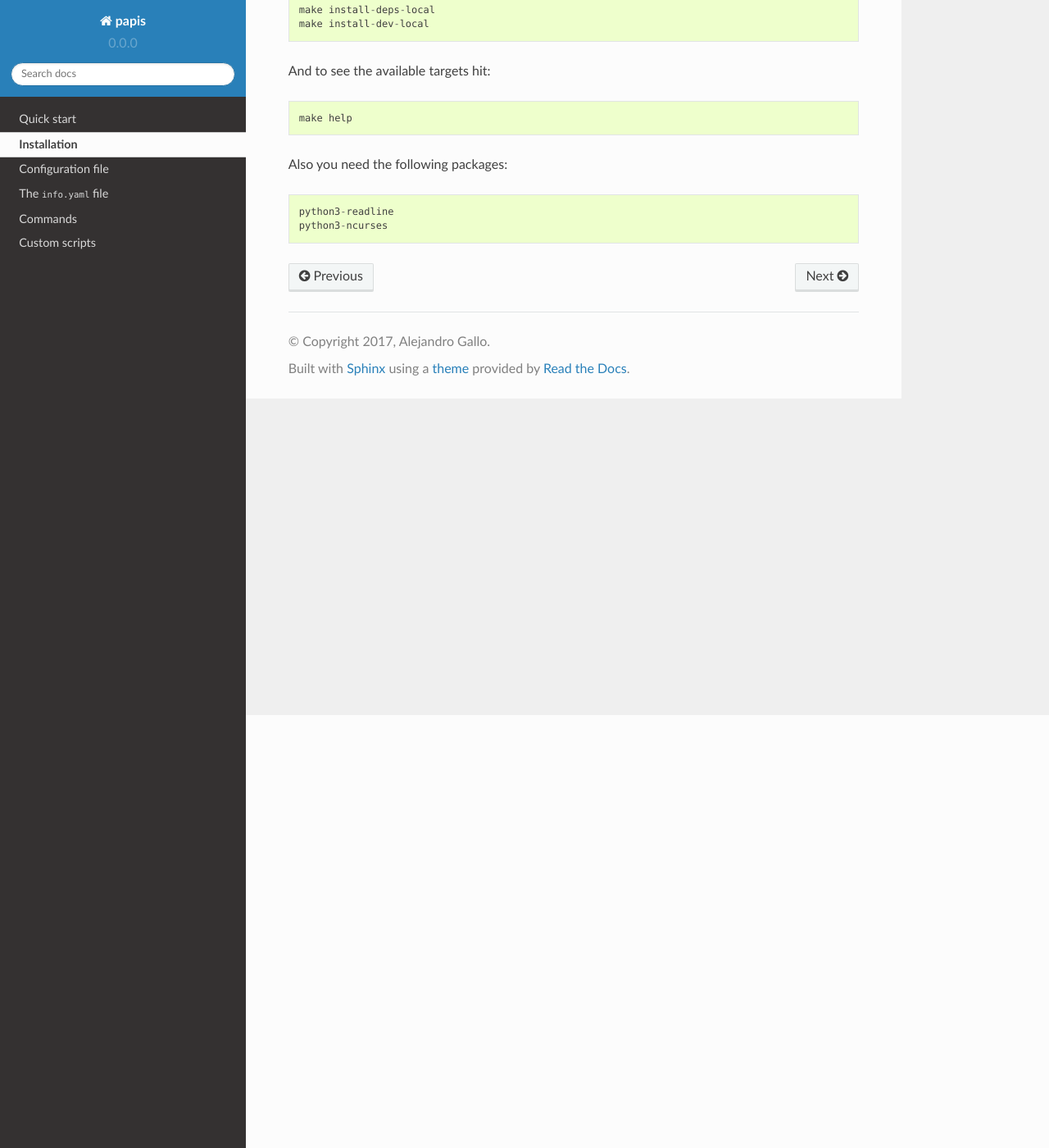
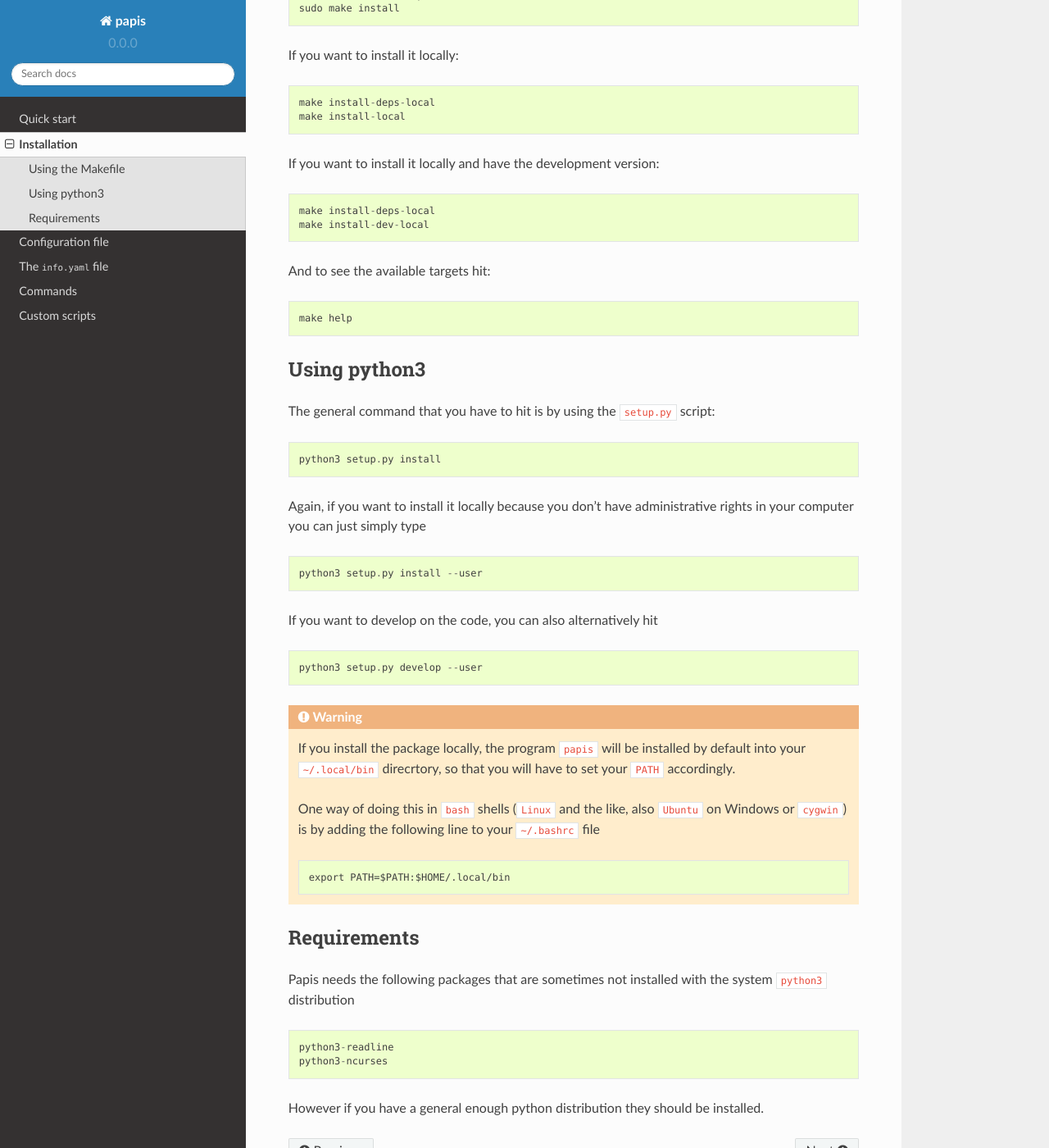
Before and after one commit to papis/papis, a Sphinx documentation site: the page built from doc/source/install.rst, in a window 1280 px wide and 1400 px high, scrolled down 528 px. Shown: the whole window at 82% size. Built offline with Sphinx 7.4.7 and the Read the Docs theme 2.0.0, drawn with Linux system fonts in a browser that asks for light colours; some of the changed text lies outside the part shown.

Commit message:
Update Installation docs

```diff
--- a/doc/source/install.rst
+++ b/doc/source/install.rst
@@ -1,7 +1,20 @@
 Installation
 ============
 
-Just use the Makefile:
+First of all you have to get the code, open a terminal and hit
+
+::
+
+  git clone https://github.com/alejandrogallo/papis.git
+
+or download the `zip file <https://github.com/alejandrogallo/papis/archive/master.zip>`_.
+
+
+Go inside of the ``papis`` source folder and you can either use the ``Makefile``
+or install it with ``python3``.
+
+Using the Makefile
+------------------
 
 If you want to install it globally, just hit
 
@@ -30,9 +43,52 @@ And to see the available targets hit:
 
     make help
 
-Also you need the following packages:
+Using python3
+-------------
+
+The general command that you have to hit is by using the ``setup.py`` script:
+
+.. code:: python
+
+  python3 setup.py install
+
+
+Again, if you want to install it locally because you don't have administrative rights
+in your computer you can just simply type
+
+.. code:: python
+
+  python3 setup.py install --user
+
+If you want to develop on the code, you can also alternatively hit
+
+.. code:: python
+
+  python3 setup.py develop --user
+
+
+.. warning::
+
+  If you install the package locally, the program ``papis`` will be installed
+  by default into your ``~/.local/bin`` direcrtory, so that you will have to
+  set your ``PATH`` accordingly.
+
+  One way of doing this in ``bash`` shells (``Linux`` and the like, also
+  ``Ubuntu`` on Windows or ``cygwin``) is by adding the following line to your
+  ``~/.bashrc`` file
+  ::
+
+    export PATH=$PATH:$HOME/.local/bin
+
+Requirements
+------------
+
+Papis needs the following packages that are sometimes not installed with the
+system ``python3`` distribution
 
 ::
 
     python3-readline
     python3-ncurses
+
+However if you have a general enough python distribution they should be installed.
```
